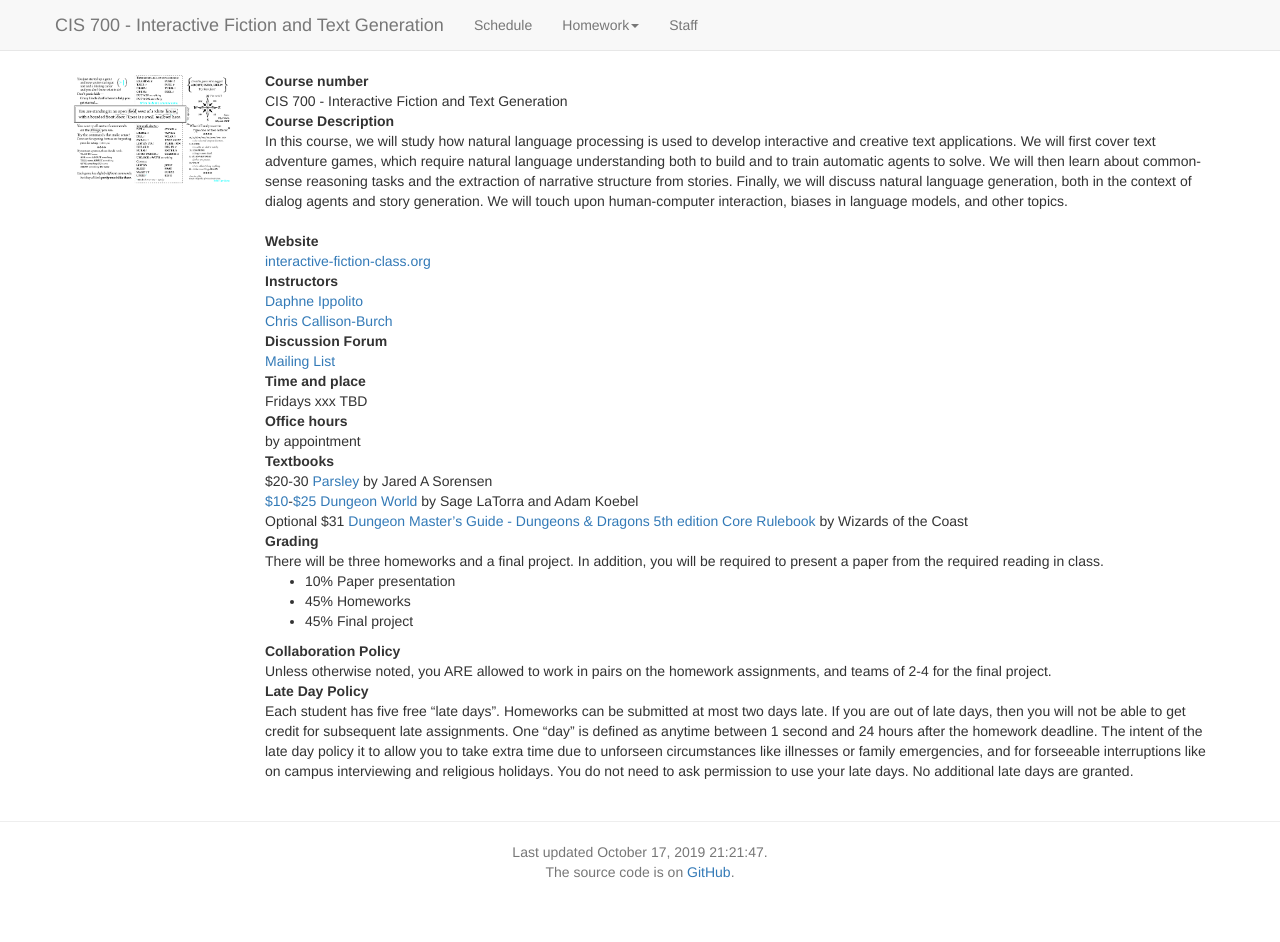
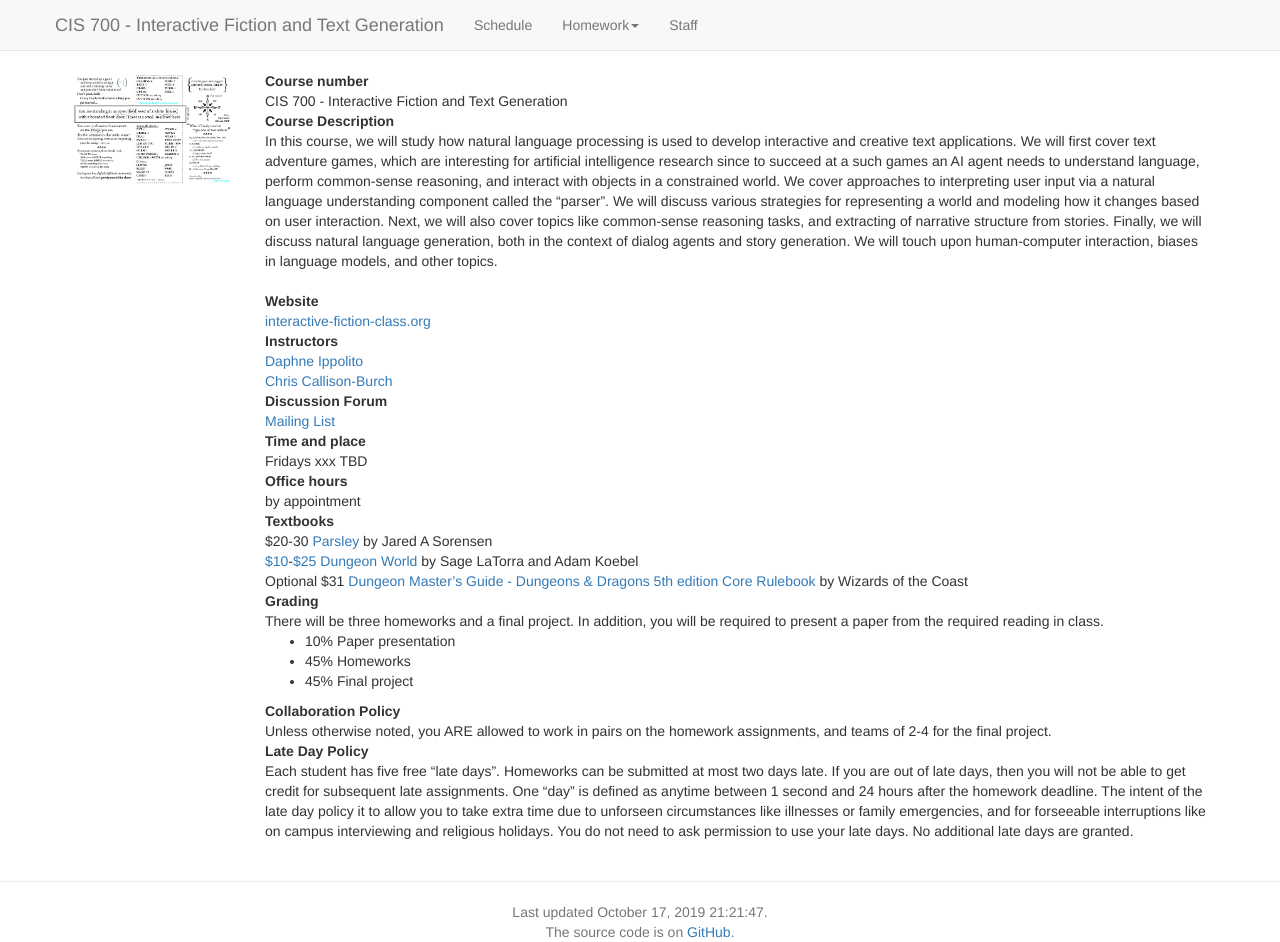
Before and after one commit to interactive-fiction-class/interactive-fiction-class.github.io, a Jekyll site: the page built from index.md, in a window 1280 px wide. Built offline with Jekyll 4.4.1, drawn with Linux system fonts in a browser that asks for light colours; nearby versions of some CDN libraries; a script that is not in the unit is left out; before the commit the page ends 900 px from its top, so only the background shows below that.

Commit message:
Updated blurb

```diff
--- a/_data/lectures.yaml
+++ b/_data/lectures.yaml
@@ -1,7 +1,7 @@
 -
   date: 2020-01-17
   title: Text Adventure Games
-  description: Introduction to text adventure games. We discuss what these games are and the parsing of user input.
+  description: Introduction to text adventure games. We discuss what these games are and the parsing of user input.  Text adventure games interesting for artificial intelligence research since to succeed at a such games an AI agent needs to understand language, perform common-sense reasoning, and interact with objects in a constrained world.
   slides:
   readings:
     -
--- a/index.md
+++ b/index.md
@@ -47,7 +47,7 @@ Course number
 : CIS 700 - Interactive Fiction and Text Generation
 
 Course Description
-: In this course, we will study how natural language processing is used to develop interactive and creative text applications. We will first cover text adventure games, which require natural language understanding both to build and to train automatic agents to solve. We will then learn about common-sense reasoning tasks and the extraction of narrative structure from stories. Finally, we will discuss natural language generation, both in the context of dialog agents and story generation. We will touch upon human-computer interaction, biases in language models, and other topics.
+: In this course, we will study how natural language processing is used to develop interactive and creative text applications. We will first cover text adventure games, which are interesting for artificial intelligence research since to succeed at a such games an AI agent needs to understand language, perform common-sense reasoning, and interact with objects in a constrained world.   We cover approaches to interpreting user input via a natural language understanding component called the "parser".  We will discuss various strategies for representing a world and modeling how it changes based on user interaction. Next, we will also cover topics like common-sense reasoning tasks, and extracting of narrative structure from stories. Finally, we will discuss natural language generation, both in the context of dialog agents and story generation.  We will touch upon human-computer interaction, biases in language models, and other topics.
 
 
 <!--
```
